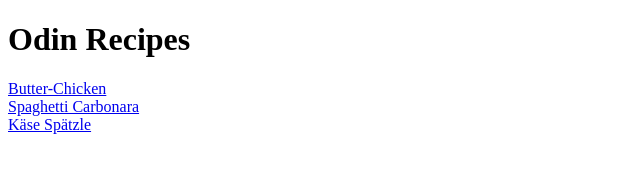
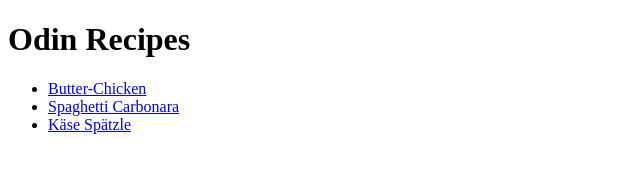
Before and after one commit to chippythechap/odin-recipes, a plain HTML site: page index.html in a window 1280 px wide. Shown: the whole page, without its empty margins (0-640 px from the left). Drawn offline with Linux system fonts and the light colour scheme.

Commit message:
finished

```diff
--- a/index.html
+++ b/index.html
@@ -7,8 +7,11 @@
 </head>
 <body>
     <h1>Odin Recipes</h1>
-    <a href="./recipes/butter_chicken.html">Butter-Chicken</a><br>
-    <a href="./recipes/carbonara.html">Spaghetti Carbonara</a><br>
-    <a href="./recipes/cheese_spaetzle.html">Käse Spätzle</a><br>
+
+    <ul>
+        <li><a href="./recipes/butter_chicken.html">Butter-Chicken</a></li>
+        <li><a href="./recipes/carbonara.html">Spaghetti Carbonara</a></li>
+        <li><a href="./recipes/cheese_spaetzle.html">Käse Spätzle</a></li>
+    </ul>
 </body>
 </html>
```
